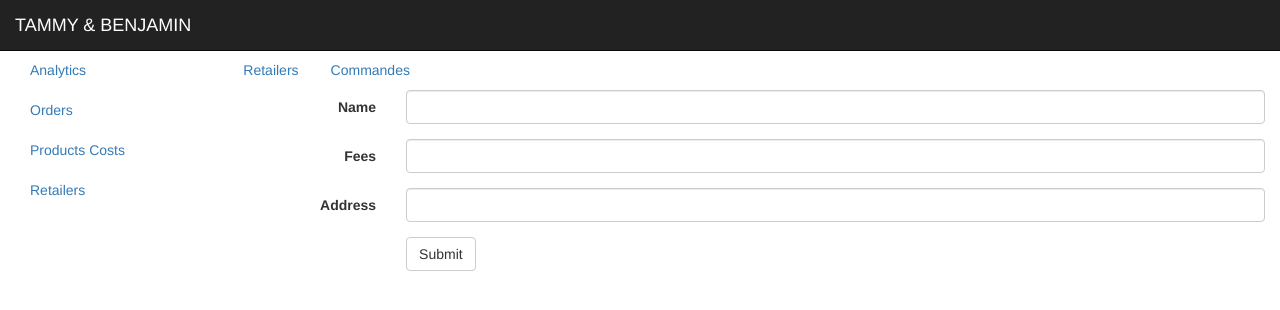
After one commit to TammyAndBenjamin/tabapp, a Flask app: template tabapp/templates/retailers/form.html in a window 1280 px wide. The commit adds this page. Shown: the top 310 px of the page. Run offline with Flask 2, Linux system fonts and the light colour scheme; the template is opened without the code that fills it: values that come from a table or form of the project are taken from there, others are empty; some libraries are stand-ins or nearby versions.

Commit message:
Retailers: Add/Edit workflow

```diff
--- /dev/null
+++ b/tabapp/forms.py
@@ -0,0 +1,9 @@
+from flask_wtf import Form
+from wtforms import FormField, TextField, FieldList, DecimalField
+from wtforms.validators import DataRequired, NumberRange
+
+
+class RetailerForm(Form):
+    name = TextField('Name', validators=[DataRequired()])
+    fees_proportion = DecimalField('Fees', validators=[DataRequired(), NumberRange(0, 100)])
+    address = TextField('Address', validators=[DataRequired()])
--- /dev/null
+++ b/tabapp/templates/retailers/form.html
@@ -0,0 +1,36 @@
+{% extends 'retailers/layout.html' %}
+
+{% block content %}
+    {{ super() }}
+    <form class="form-horizontal" role="form" method="POST" action="{{ url_for('retailers_bp.edit_retailer', retailer_id=retailer_id) }}">
+        <input type="hidden" name="csrf_token" value="{{ csrf_token() }}" />
+        <div class="form-group">
+            <label for="retailer_name" class="control-label col-sm-2">{{ form.name.label }}</label>
+            <div class="col-sm-10">
+                {{ form.name(id='retailer_name', class='form-control')|safe }}
+            </div>
+        </div>
+        <div class="form-group">
+            <label for="retailer_fees" class="control-label col-sm-2">{{ form.fees_proportion.label }}</label>
+            <div class="col-sm-10">
+                {{ form.fees_proportion(id='retailer_fees', class='form-control')|safe }}
+            </div>
+        </div>
+        <div class="form-group">
+            <label for="retailer_address" class="control-label col-sm-2">{{ form.address.label }}</label>
+            <div class="col-sm-10">
+                {{ form.address(id='retailer_address', class='form-control')|safe }}
+            </div>
+        </div>
+        <div class="form-group">
+            <div class="col-sm-offset-2 col-sm-10">
+                <button type="submit" class="btn btn-default">Submit</button>
+            </div>
+        </div>
+    </form>
+{% endblock content %}
+
+{% block script %}
+    {{ super() }}
+    <script></script>
+{% endblock script %}
--- a/tabapp/templates/retailers/index.html
+++ b/tabapp/templates/retailers/index.html
@@ -11,7 +11,7 @@
                 <th>City</th>
                 <th>Fees</th>
                 <th>Contact</th>
-                <th><span class="glyphicon glyphicon-plus text-success"></span></th>
+                <th><a href="{{ url_for('retailers_bp.form') }}" class="glyphicon glyphicon-plus text-success"></a></th>
             </tr>
         </thead>
         <tbody>
```
Also changed, not shown: tabapp/views/retailers.py (+49 -4 lines).
